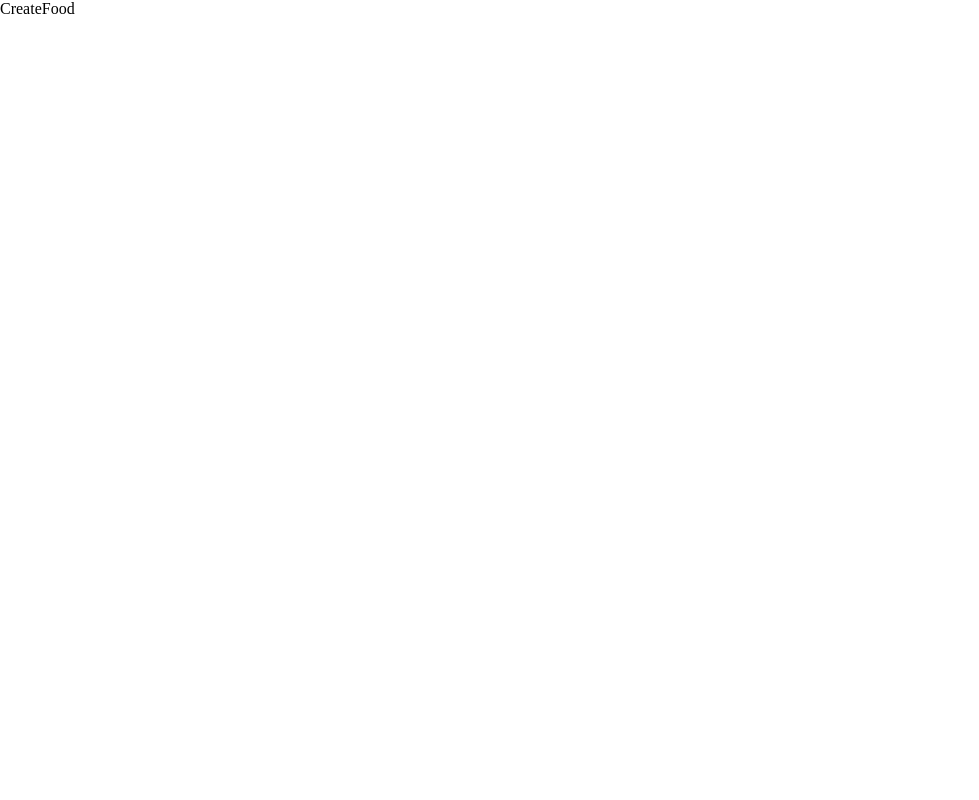
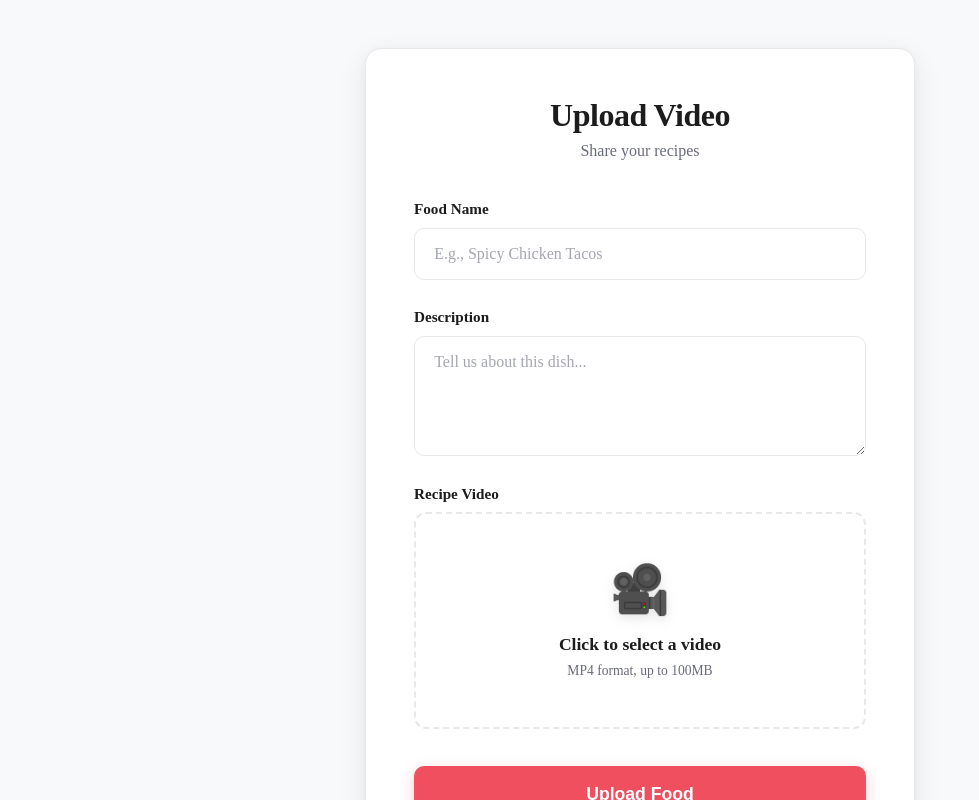
Before and after one commit to Chandramani04/Zomato, a React app in the folder frontend/: page /create-food in a window 1280 px wide. Shown: the whole page, without its empty margins (0-979 px from the left). Built offline with nearby package versions, Linux system fonts and the light colour scheme; the HTML template or start-up script is replaced by a standard one.

Commit message:
till food-upload by food partner

```diff
--- a/frontend/src/pages/food-partner/CreateFood.jsx
+++ b/frontend/src/pages/food-partner/CreateFood.jsx
@@ -1,9 +1,168 @@
-import React from 'react'
+import React, { useState, useEffect } from 'react';
+import '../../styles/CreateFood.css';
+import axios from 'axios';
+import { useNavigate } from 'react-router-dom';
 
-const CreateFood  = () => {
+const CreateFood = () => {
+  const navigate = useNavigate();
+  const [foodDetails, setFoodDetails] = useState({
+    name: '',
+    description: '',
+    video: null
+  });
+  const [previewUrl, setPreviewUrl] = useState(null);
+
+  useEffect(() => {
+    return () => {
+      if (previewUrl) {
+        URL.revokeObjectURL(previewUrl);
+      }
+    };
+  }, [previewUrl]);
+
+  const handleInputChange = (e) => {
+    const { name, value } = e.target;
+    setFoodDetails((prevDetails) => ({
+      ...prevDetails,
+      [name]: value
+    }));
+  };
+
+  const handleFileChange = (e) => {
+    const selectedFile = e.target.files[0];
+    if (selectedFile) {
+      if (previewUrl) {
+        URL.revokeObjectURL(previewUrl);
+      }
+      setFoodDetails((prevDetails) => ({
+        ...prevDetails,
+        video: selectedFile
+      }));
+      setPreviewUrl(URL.createObjectURL(selectedFile));
+    }
+  };
+
+  const clearVideo = () => {
+    if (previewUrl) {
+      URL.revokeObjectURL(previewUrl);
+    }
+    setFoodDetails((prevDetails) => ({
+      ...prevDetails,
+      video: null
+    }));
+    setPreviewUrl(null);
+  };
+
+  const handleSubmit = async (e) => {
+    e.preventDefault();
+    if (!foodDetails.video) {
+      return;
+    }
+    const formData = new FormData();
+    formData.append('name', foodDetails.name);
+    formData.append('description', foodDetails.description);
+    formData.append('video', foodDetails.video);
+
+    try {
+      const response = await axios.post(
+        'http://localhost:3000/api/food',
+        formData,
+        {
+          withCredentials: true,
+          headers: {
+            'Content-Type': 'multipart/form-data',
+          },
+        }
+      );
+      console.log(response.data);
+      navigate('/');
+    } catch (error) {
+      console.error(error);
+    }
+  };
+
   return (
-    <div>CreateFood </div>
-  )
-}
+    <div className="create-food-container">
+      <div className="create-food-card">
+        <div className="create-food-header">
+          <h1 className="create-food-title">Upload Video</h1>
+          <p className="create-food-subtitle">Share your recipes</p>
+        </div>
 
-export default CreateFood
+        <form className="create-food-form" onSubmit={handleSubmit}>
+          <div className="form-group">
+            <label htmlFor="name">Food Name</label>
+            <input
+              type="text"
+              id="name"
+              name="name"
+              placeholder="E.g., Spicy Chicken Tacos"
+              value={foodDetails.name}
+              onChange={handleInputChange}
+              required
+            />
+          </div>
+
+          <div className="form-group">
+            <label htmlFor="description">Description</label>
+            <textarea
+              id="description"
+              name="description"
+              placeholder="Tell us about this dish..."
+              value={foodDetails.description}
+              onChange={handleInputChange}
+              rows={4}
+              required
+            />
+          </div>
+
+          <div className="form-group file-upload-group">
+            <label className="file-upload-label-text">Recipe Video</label>
+
+            {!previewUrl ? (
+              <label htmlFor="video" className="file-upload-dropzone">
+                <div className="file-upload-content">
+                  <span className="file-icon">🎥</span>
+                  <span className="file-text">Click to select a video</span>
+                  <span className="file-hint">MP4 format, up to 100MB</span>
+                </div>
+              </label>
+            ) : (
+              <div className="video-preview-container">
+                <video
+                  src={previewUrl}
+                  controls
+                  className="video-preview"
+                  autoPlay
+                  muted
+                  loop
+                />
+                <div className="video-actions">
+                  <span className="video-name">{foodDetails.video?.name}</span>
+                  <button type="button" className="remove-video-button" onClick={clearVideo}>
+                    ✕ Remove
+                  </button>
+                </div>
+              </div>
+            )}
+
+            <input
+              type="file"
+              id="video"
+              name="video"
+              accept=".mp4"
+              onChange={handleFileChange}
+              required={!foodDetails.video}
+            />
+          </div>
+
+          <button type="submit" className="upload-button">
+            Upload Food
+          </button>
+        </form>
+      </div>
+    </div>
+  );
+};
+
+export default CreateFood;
--- /dev/null
+++ b/frontend/src/styles/CreateFood.css
@@ -0,0 +1,258 @@
+.create-food-container {
+  display: flex;
+  justify-content: center;
+  align-items: flex-start;
+  min-height: 100vh;
+  width: 100%;
+  box-sizing: border-box;
+  background-color: var(--bg-color, #f4f6f8);
+  padding: 3rem 1.5rem;
+  font-family: inherit;
+  overflow-y: auto;
+}
+
+.create-food-card {
+  background-color: var(--surface-color, #ffffff);
+  border-radius: 16px;
+  box-shadow:
+    0 10px 30px rgba(0, 0, 0, 0.08),
+    0 1px 8px rgba(0, 0, 0, 0.04);
+  padding: 3rem;
+  width: 100%;
+  max-width: 550px;
+  margin: auto;
+  border: 1px solid var(--border-color, #eaeaea);
+  transition:
+    transform 0.3s ease,
+    box-shadow 0.3s ease;
+}
+
+.create-food-card:hover {
+  transform: translateY(-2px);
+  box-shadow:
+    0 12px 35px rgba(0, 0, 0, 0.1),
+    0 2px 10px rgba(0, 0, 0, 0.05);
+}
+
+.create-food-header {
+  text-align: center;
+  margin-bottom: 2.5rem;
+}
+
+.create-food-title {
+  color: var(--text-primary, #111);
+  font-size: 2rem;
+  font-weight: 800;
+  margin-bottom: 0.5rem;
+  letter-spacing: -0.5px;
+}
+
+.create-food-subtitle {
+  color: var(--text-secondary, #666);
+  font-size: 1rem;
+  font-weight: 400;
+}
+
+.create-food-form {
+  display: flex;
+  flex-direction: column;
+  gap: 1.8rem;
+}
+
+.form-group {
+  display: flex;
+  flex-direction: column;
+  gap: 0.6rem;
+}
+
+.form-group label,
+.file-upload-label-text {
+  color: var(--text-primary, #111);
+  font-weight: 600;
+  font-size: 0.95rem;
+}
+
+.form-group input[type="text"],
+.form-group textarea {
+  width: 100%;
+  padding: 1rem 1.2rem;
+  border: 1px solid var(--border-color, #d1d5db);
+  border-radius: 10px;
+  background-color: var(--input-bg, #ffffff);
+  color: var(--text-primary, #111);
+  font-size: 1rem;
+  transition:
+    border-color 0.2s ease,
+    box-shadow 0.2s ease,
+    background-color 0.2s ease;
+  outline: none;
+  font-family: inherit;
+}
+
+.form-group input[type="text"]:focus,
+.form-group textarea:focus {
+  border-color: var(--primary-color, #ef4f5f);
+  background-color: var(--surface-color, #ffffff);
+  box-shadow: 0 0 0 4px rgba(239, 79, 95, 0.15);
+}
+
+.form-group textarea {
+  resize: vertical;
+  min-height: 120px;
+}
+
+.file-upload-group input[type="file"] {
+  display: none;
+}
+
+.file-upload-dropzone {
+  display: block;
+  width: 100%;
+  padding: 3rem 2rem;
+  border: 2px dashed var(--border-color, #cbd5e1);
+  border-radius: 12px;
+  background-color: var(--input-bg, #f8fafc);
+  cursor: pointer;
+  transition: all 0.3s ease;
+  text-align: center;
+}
+
+.file-upload-dropzone:hover {
+  border-color: var(--primary-color, #ef4f5f);
+  background-color: rgba(239, 79, 95, 0.04);
+}
+
+.file-upload-content {
+  display: flex;
+  flex-direction: column;
+  align-items: center;
+  gap: 0.5rem;
+}
+
+.file-icon {
+  font-size: 3rem;
+  margin-bottom: 0.5rem;
+  filter: drop-shadow(0 4px 6px rgba(0, 0, 0, 0.1));
+}
+
+.file-text {
+  color: var(--text-primary, #111);
+  font-weight: 600;
+  font-size: 1.1rem;
+}
+
+.file-hint {
+  color: var(--text-secondary, #64748b);
+  font-size: 0.85rem;
+  font-weight: 500;
+}
+
+/* Video Preview Styles */
+.video-preview-container {
+  display: flex;
+  flex-direction: column;
+  gap: 1rem;
+  background-color: var(--input-bg, #f8fafc);
+  padding: 1rem;
+  border-radius: 12px;
+  border: 1px solid var(--border-color, #e2e8f0);
+}
+
+.video-preview {
+  width: 100%;
+  max-height: 250px;
+  border-radius: 8px;
+  background-color: #000;
+  object-fit: contain;
+}
+
+.video-actions {
+  display: flex;
+  justify-content: space-between;
+  align-items: center;
+  padding: 0 0.5rem;
+}
+
+.video-name {
+  color: var(--text-primary, #334155);
+  font-size: 0.9rem;
+  font-weight: 500;
+  white-space: nowrap;
+  overflow: hidden;
+  text-overflow: ellipsis;
+  max-width: 70%;
+}
+
+.remove-video-button {
+  background: none;
+  border: none;
+  color: #ef4444;
+  font-size: 0.9rem;
+  font-weight: 600;
+  cursor: pointer;
+  padding: 0.4rem 0.8rem;
+  border-radius: 6px;
+  transition:
+    background-color 0.2s ease,
+    color 0.2s ease;
+  display: flex;
+  align-items: center;
+  gap: 0.3rem;
+}
+
+.remove-video-button:hover {
+  background-color: rgba(239, 68, 68, 0.1);
+  color: #dc2626;
+}
+
+.upload-button {
+  background-color: var(--primary-color, #ef4f5f);
+  color: #ffffff;
+  border: none;
+  border-radius: 10px;
+  padding: 1.1rem;
+  font-size: 1.1rem;
+  font-weight: 700;
+  cursor: pointer;
+  transition:
+    background-color 0.3s ease,
+    transform 0.2s ease,
+    box-shadow 0.2s ease;
+  margin-top: 0.5rem;
+  box-shadow: 0 4px 14px rgba(239, 79, 95, 0.3);
+}
+
+.upload-button:hover {
+  background-color: var(--primary-hover, #d93d4d);
+  box-shadow: 0 6px 20px rgba(239, 79, 95, 0.4);
+  transform: translateY(-1px);
+}
+
+.upload-button:active {
+  transform: translateY(2px);
+  box-shadow: 0 2px 8px rgba(239, 79, 95, 0.3);
+}
+
+/* Responsive adjustments */
+@media (max-width: 640px) {
+  .create-food-container {
+    padding: 1.5rem 1rem;
+  }
+
+  .create-food-card {
+    padding: 2rem 1.5rem;
+    border-radius: 12px;
+  }
+
+  .create-food-title {
+    font-size: 1.7rem;
+  }
+
+  .file-upload-dropzone {
+    padding: 2rem 1rem;
+  }
+
+  .video-preview {
+    max-height: 200px;
+  }
+}
```
Also changed, not shown: 2 other files (tests, documents, lock files or other folders).
